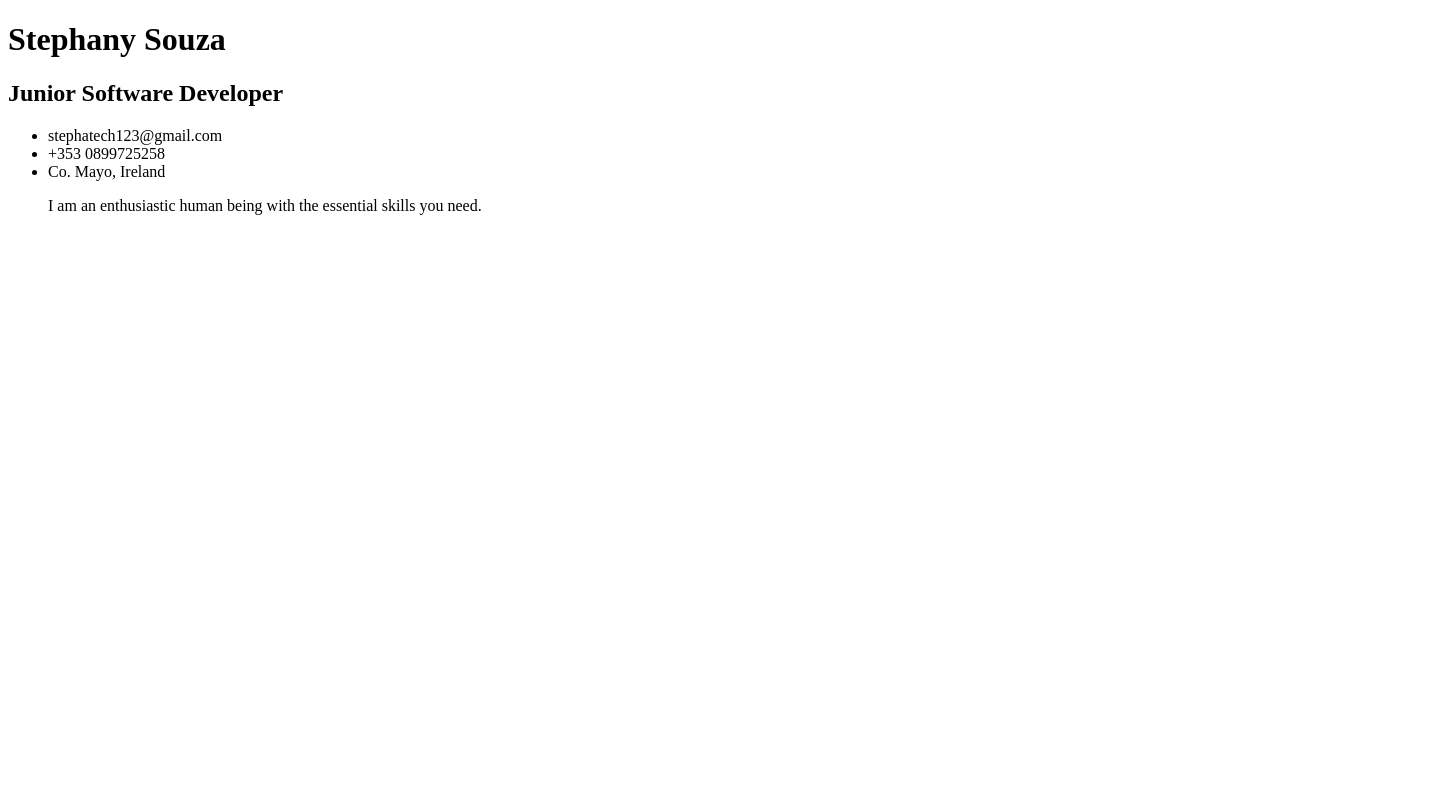
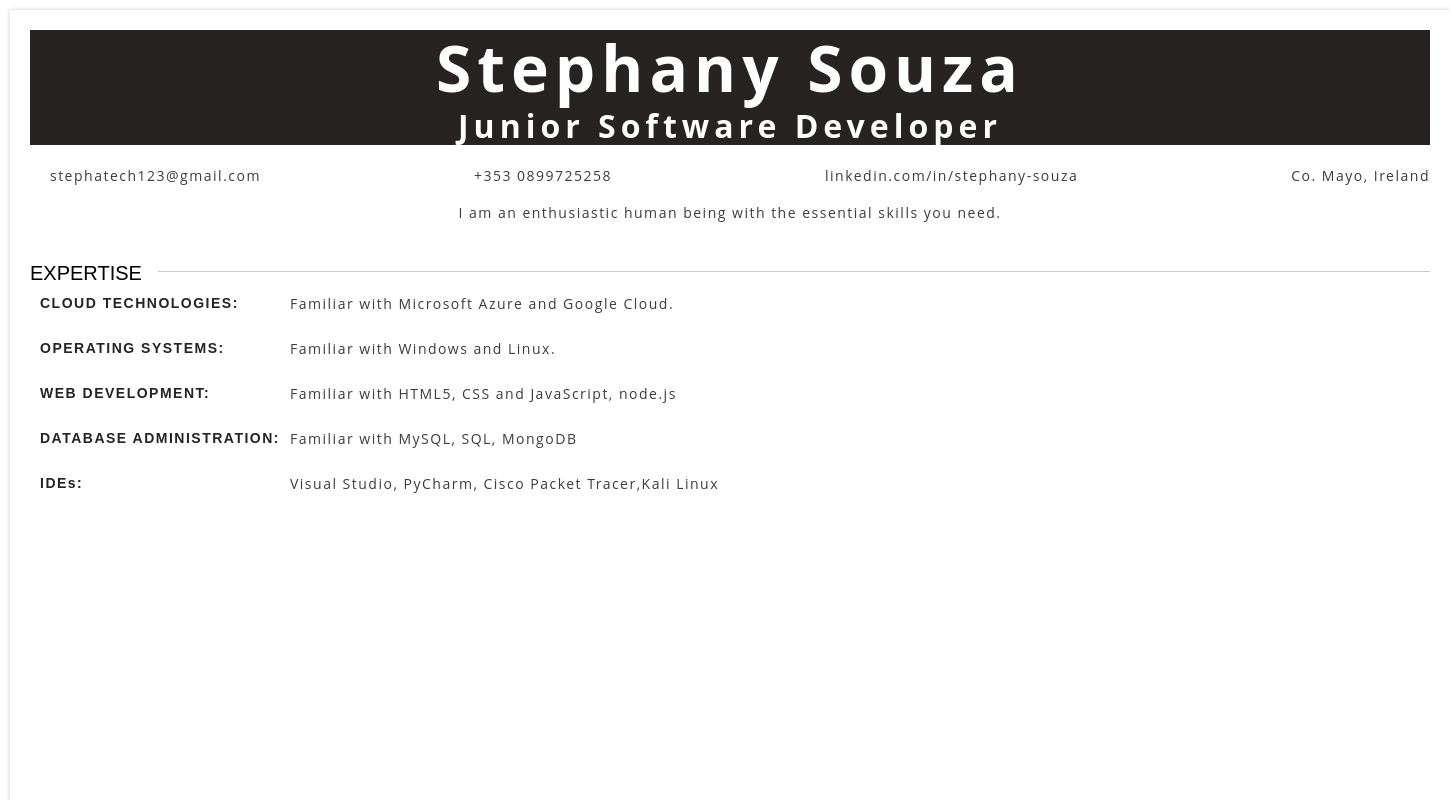
Before and after one commit to StephaTech/Portifolio, a plain HTML site: page index.html in a window 1280 px wide. Shown: the top 800 px of the page, 1450 px wide, since content can reach past the window. Drawn offline with Linux system fonts and the light colour scheme; files that its build step writes are made by us from their sources; a web font is replaced by a local one.

Commit message:
added Expertise section  html and css

```diff
--- /dev/null
+++ b/css/styles.css
@@ -0,0 +1,140 @@
+@import url("https://https://fonts.googleapis.com/css?family=Open+Sans|Quicksand:300,400,500,600,700");
+* {
+    box-sizing: border-box;
+
+}
+
+body {
+    margin: 0;
+    padding: 10px;
+
+}
+
+p,
+span,
+li {
+    font-family: "Open Sans", sans-serif;
+    font-size: 14px;
+    line-height: 1.5em;
+    color: #3d3c3d;
+}
+
+ul {
+    list-style: circle;
+    padding-left: 20px;
+
+}
+
+div {
+
+    /* padding: 25px 500px 75px 10px; */
+
+    padding-top: 10px;
+    padding-right: 10px;
+    padding-bottom: 10px;
+    padding-left: 10px;
+
+
+}
+
+h1 {
+    text-align:center;
+    font-family: "Open Sans", sans-serif;
+    font-size: 400%;
+    background-color: #272323;
+    color: #ffff;
+    line-height: 1.2em;
+    letter-spacing: 6px;
+    margin: 0;
+}
+
+h2 {
+    text-align:center;
+    font-family: "Open Sans", sans-serif;
+    color: #ffff;
+    background-color: #272323;
+    font-size: 200%;
+    line-height: 1.2em;
+    letter-spacing: 5px;
+    margin: 0 0 20px 0;
+}
+
+.page {
+    width: 15in;
+    height: 11in;
+    background: white;
+    box-shadow: 0 0 5px rgba(0 ,0 ,0 , 0.2);
+
+
+}
+
+.header {
+    .contact{
+        font-family: "Open Sans", sans-serif;
+        display: flex;
+        justify-content: space-between;
+        align-items: center;
+        list-style-type: none;
+        padding: 0;
+        margin: 16px 0;
+        letter-spacing: 1.5px;
+        li {
+            display: flex;
+            align-items: center;
+            margin: 0;
+        }
+    }
+    p{
+        margin: 0;
+        text-align: center;
+        letter-spacing: 1.5px;
+
+
+    }
+
+}
+
+.expertise {
+    h4, p {
+        margin:0;
+        letter-spacing: 1.5px;
+    }
+    ul {
+        margin:0;
+    }
+    > div {
+        display: grid;
+        grid-template-columns: 250px 1fr;
+        margin-bottom: 4px;
+        letter-spacing: 1.5px;
+
+    }
+
+}
+
+h4 {
+    font-family: "Quicksand", sans-serif;
+    font-size: 14px;
+    line-height: 1.5em;
+    font-weight: 700;
+    color:#272323;
+    margin:0;
+}
+
+h3 {
+    display: flex;
+    text-align:center;
+    font-family:"Quicksand", sans-serif;
+    font-size: 20px;
+    line-height: 0.2em;
+    font-weight: 500;
+    text-transform: uppercase;
+    margin: 28px 0 8px;
+    &::after {
+        content: "";
+        width:100%;
+        border-top: 1px solid rgba(0 ,0 ,0 , 0.2);
+        margin-left: 16px;
+    }
+
+}
--- a/index.html
+++ b/index.html
@@ -3,7 +3,7 @@
 <head>
     <meta charset="UTF-8" />
     <meta name="viewport" content="width=device-width, initial-scale=1.0" />
-    <link rel="stylesheet" href="/css/styles.css" />
+    <link rel="stylesheet" href="css/styles.css"/>
     <title>Stephany Souza</title>
 <body>
     <div class="page">
@@ -24,16 +24,52 @@
                 <li>
                     <div class="icon">
                     </div>
+                    <span>linkedin.com/in/stephany-souza</span>
+                </li>
+                <li>
+                    <div class="icon">
+                    </div>
                     <span>Co. Mayo, Ireland</span>
                 </li>
-            </u>
+            </ul>
+
             <p>
                 I am an enthusiastic human being with the essential skills you need.
             </p>
 
+
+
         </div>
         <div class="expertise">
+            <h3>Expertise</h3>
+
+            <div>
+                <h4>CLOUD TECHNOLOGIES:</h4>
+                <p>Familiar with Microsoft Azure and Google Cloud.</p>
+            </div>
+
+            <div>
+                <h4>OPERATING SYSTEMS:</h4>
+                <p>Familiar with Windows and Linux.</p>
+            </div>
+
+            <div>
+                <h4>WEB DEVELOPMENT:</h4>
+                <p>Familiar with HTML5, CSS and JavaScript, node.js</p>
+            </div>
+
+            <div>
+            <h4>DATABASE ADMINISTRATION:</h4>
+                <p>Familiar with MySQL, SQL, MongoDB</p>
+            </div>
+
+            <div>
+            <h4>IDEs:</h4>
+                <p>Visual Studio, PyCharm, Cisco Packet Tracer,Kali Linux</p>
+            </div>
+
         </div>
+
         <div class="experience">
         </div>
         <div class="education">
```
